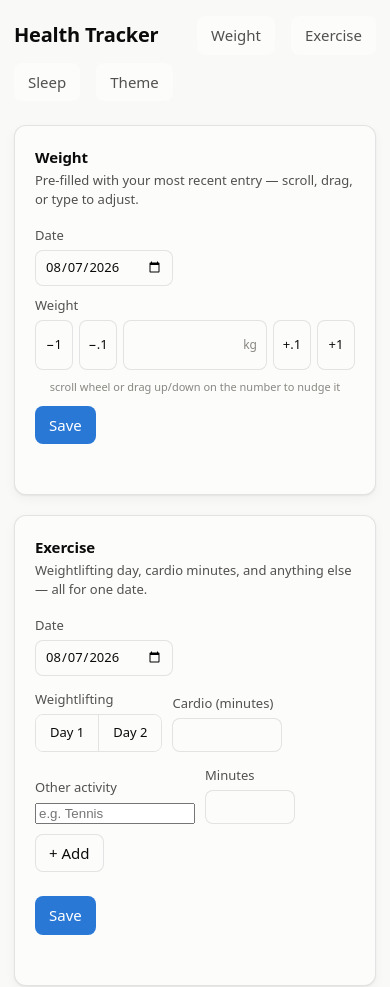
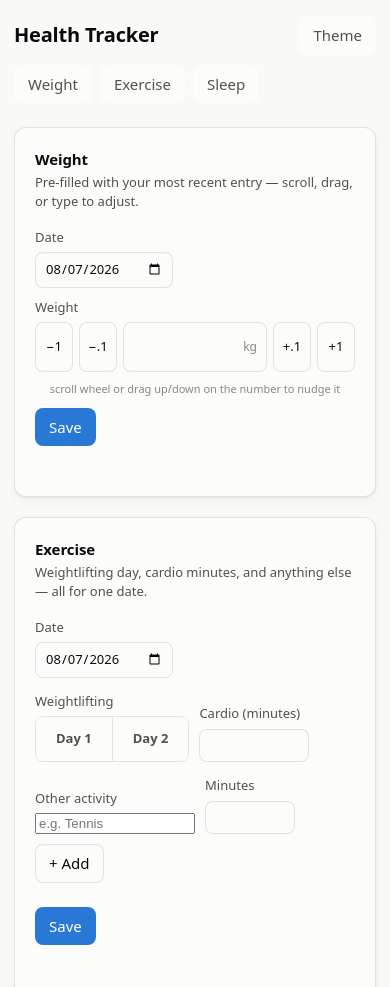
Before and after one commit to yfsong37/sleep-tracker, a plain HTML site: page index.html in a window 390 px wide. Shown: the top 987 px of the page. Drawn offline with Linux system fonts and the light colour scheme.

Commit message:
Add files via upload

```diff
--- a/index.html
+++ b/index.html
@@ -85,6 +85,7 @@ body {
 header.top { display: flex; align-items: center; gap: 16px; margin-bottom: 24px; }
 header.top h1 { font-size: 20px; font-weight: 600; margin: 0; letter-spacing: -0.01em; }
 header.top .spacer { flex: 1; }
+header.top .section-nav { display: flex; gap: 8px; align-items: center; }
 
 .card {
   background: var(--surface-1);
@@ -227,8 +228,17 @@ td input { padding: 3px 6px; font-size: 13px; width: 88px; }
 
 /* ── exercise ────────────────────────────────────────────────────────────── */
 .lift-toggle { display: inline-flex; border: 1px solid var(--border); border-radius: 8px; overflow: hidden; }
-.lift-toggle button { border: 0; border-radius: 0; padding: 8px 14px; }
+.lift-toggle button {
+  border: 0; border-radius: 0; padding: 12px 20px; min-height: 44px;
+  font-weight: 600; color: var(--text-secondary); background: var(--surface-1);
+}
 .lift-toggle button + button { border-left: 1px solid var(--border); }
+.lift-toggle button:hover { background: var(--hover-wash); }
+.lift-toggle button[aria-pressed="true"] {
+  background: var(--series-bed); color: #fff;
+}
+.lift-toggle button[aria-pressed="true"]:hover { filter: brightness(1.08); }
+.lift-toggle button[aria-pressed="true"]::before { content: "✓ "; }
 .chips { display: flex; flex-wrap: wrap; gap: 6px; margin-top: 10px; }
 .chip {
   display: inline-flex; align-items: center; gap: 6px; font-size: 12px;
@@ -270,7 +280,10 @@ td input { padding: 3px 6px; font-size: 13px; width: 88px; }
   .tile .value { font-size: 22px; }
   .weight-group { width: 100%; }
   .wstep { min-width: 38px; padding: 0 6px; }
-  header.top { flex-wrap: wrap; row-gap: 8px; }
+  header.top { flex-wrap: wrap; row-gap: 10px; }
+  header.top .spacer { flex-basis: 0; }
+  header.top #themeBtn { order: 3; }
+  header.top .section-nav { order: 4; flex-basis: 100%; }
 }
 </style>
 </head>
@@ -280,9 +293,11 @@ td input { padding: 3px 6px; font-size: 13px; width: 88px; }
 <header class="top">
   <h1>Health Tracker</h1>
   <div class="spacer"></div>
-  <button class="subtle" onclick="document.getElementById('weightCard').scrollIntoView({behavior:'smooth'})">Weight</button>
-  <button class="subtle" onclick="document.getElementById('exerciseCard').scrollIntoView({behavior:'smooth'})">Exercise</button>
-  <button class="subtle" onclick="document.getElementById('sleepCard').scrollIntoView({behavior:'smooth'})">Sleep</button>
+  <nav class="section-nav">
+    <button class="subtle" onclick="document.getElementById('weightCard').scrollIntoView({behavior:'smooth'})">Weight</button>
+    <button class="subtle" onclick="document.getElementById('exerciseCard').scrollIntoView({behavior:'smooth'})">Exercise</button>
+    <button class="subtle" onclick="document.getElementById('sleepCard').scrollIntoView({behavior:'smooth'})">Sleep</button>
+  </nav>
   <button id="themeBtn" class="subtle" title="Toggle light / dark">Theme</button>
 </header>
 
```
